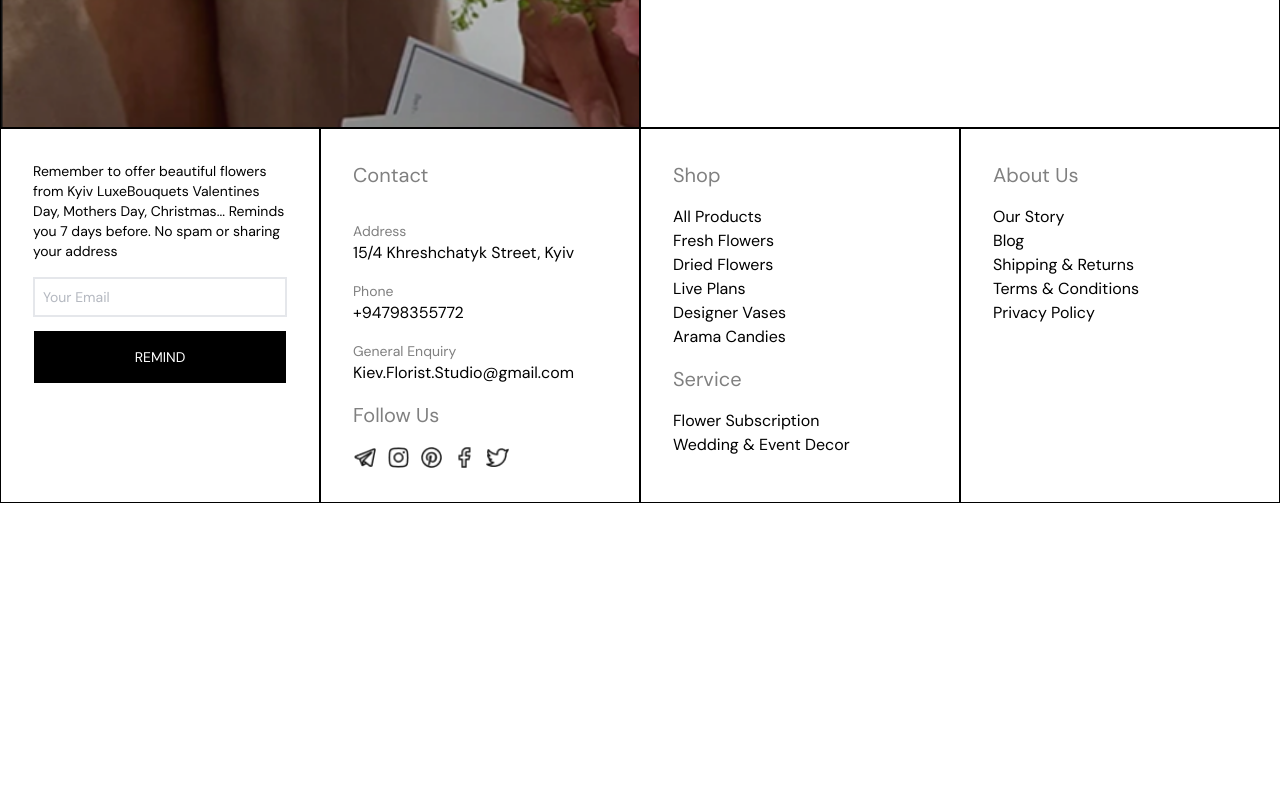
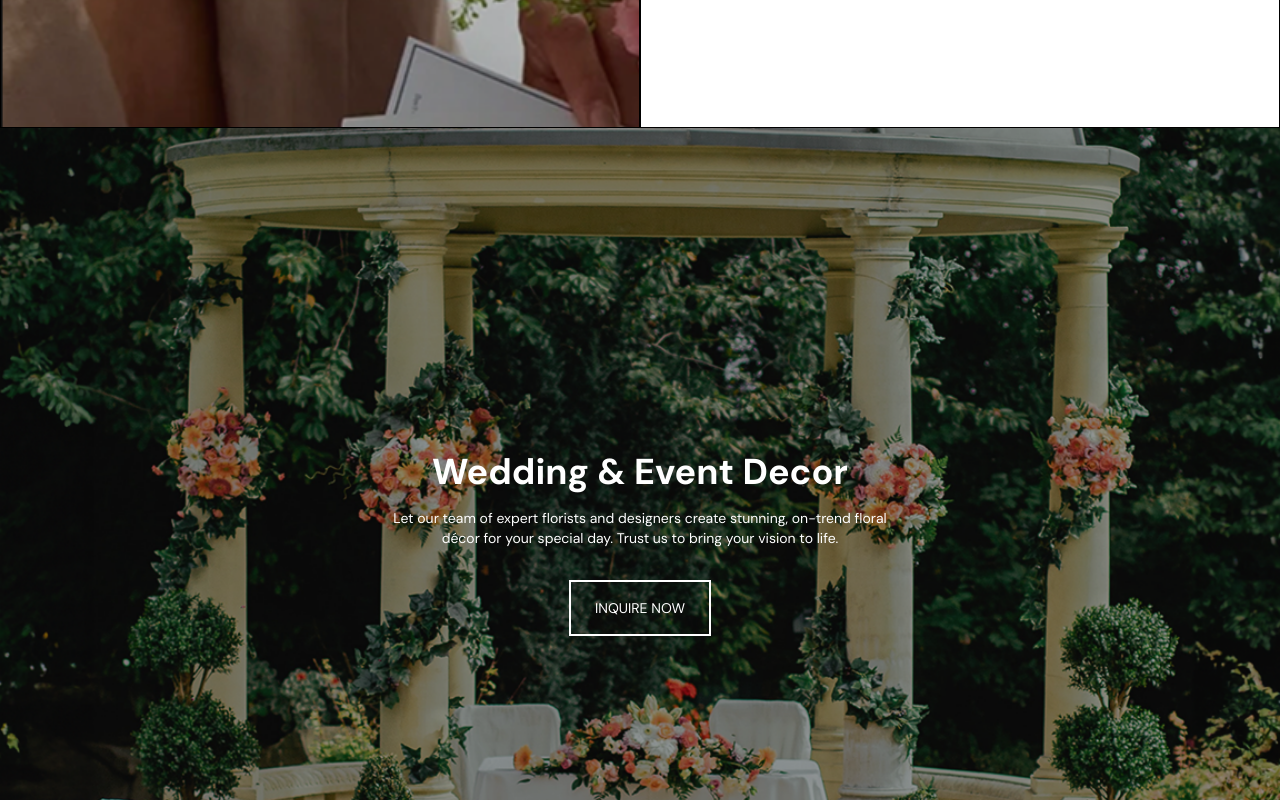
Before and after one commit to JeralSandeeptha/Flower-Delivery-Shop, a Vue app: page / in a window 1280 px wide. Shown: the part 1880-2680 px from the top of the page. Before the commit the page ends 2383 px from the top, so only its background shows below. Built offline with nearby package versions, Linux system fonts and the light colour scheme.

Commit message:
Added wedding section

```diff
--- /dev/null
+++ b/src/components/wedding-service/WeddingService.vue
@@ -0,0 +1,33 @@
+<script setup lang="ts">
+import WeddingService from '../wedding-service/WeddingService.vue';
+import Paragraph from '../paragraph/Paragraph.vue';
+import Header from '../header/Header.vue';
+import data from '../../constants/website.json';
+</script>
+
+<template>
+    <div class="bg-image w-full min-h-[100vh] flex flex-col items-center justify-center text-center gap-[2rem] max-md:p-8">
+        <h4 class="text-[white] faq-text">{{ data.pages[2].sections[2].esction_name }}</h4>
+        <div class="flex flex-col gap-[1rem]">
+            <Header
+                style="color: white !important"
+                :title="data.pages[2].sections[2].data[0].title"
+            />
+            <Paragraph
+                class="text-white max-w-[500px]"
+                :description="data.pages[2].sections[2].data[0].description"
+            />
+        </div>
+        <router-link to="/contact">
+            <button class="btn-secondary">{{ data.pages[2].sections[2].data[0].btton_text }}</button>
+        </router-link>
+    </div>
+</template>
+
+<style scoped>
+.bg-image {
+    background-image: url('../../../public/images/wedding-bg.png');
+    background-size: cover;
+    background-position: center;
+}
+</style>
--- a/src/constants/website.json
+++ b/src/constants/website.json
@@ -141,6 +141,18 @@
                             "button_url":"/subscription"
                         }
                     ]
+                },
+                {
+                    "section_id": 3,
+                    "section_name":"SERVICE",
+                    "data": [
+                        {
+                            "id": 1,
+                            "title":"Wedding & Event Decor",
+                            "description":"Let our team of expert florists and designers create stunning, on-trend floral décor for your special day. Trust us to bring your vision to life.",
+                            "btton_text":"INQUIRE NOW"
+                        }
+                    ]
                 }
             ]
         }
--- a/src/views/home-page/HomePage.vue
+++ b/src/views/home-page/HomePage.vue
@@ -2,12 +2,14 @@
 import WhyChooseUs from '../../components/why-choose-us/WhyChooseUs.vue';
 import HomeService from '../../components/home-service/HomeService.vue';
 import HomeOurService from '../../components/home-our-service/HomeOurService.vue';
+import WeddingService from '../../components/wedding-service/WeddingService.vue';
 </script>
 
 <template>
     <WhyChooseUs />
     <HomeService />
     <HomeOurService />
+    <WeddingService />
 </template>
 
 <style scoped>
```
Also changed, not shown: public/images/wedding-bg.png (added).
